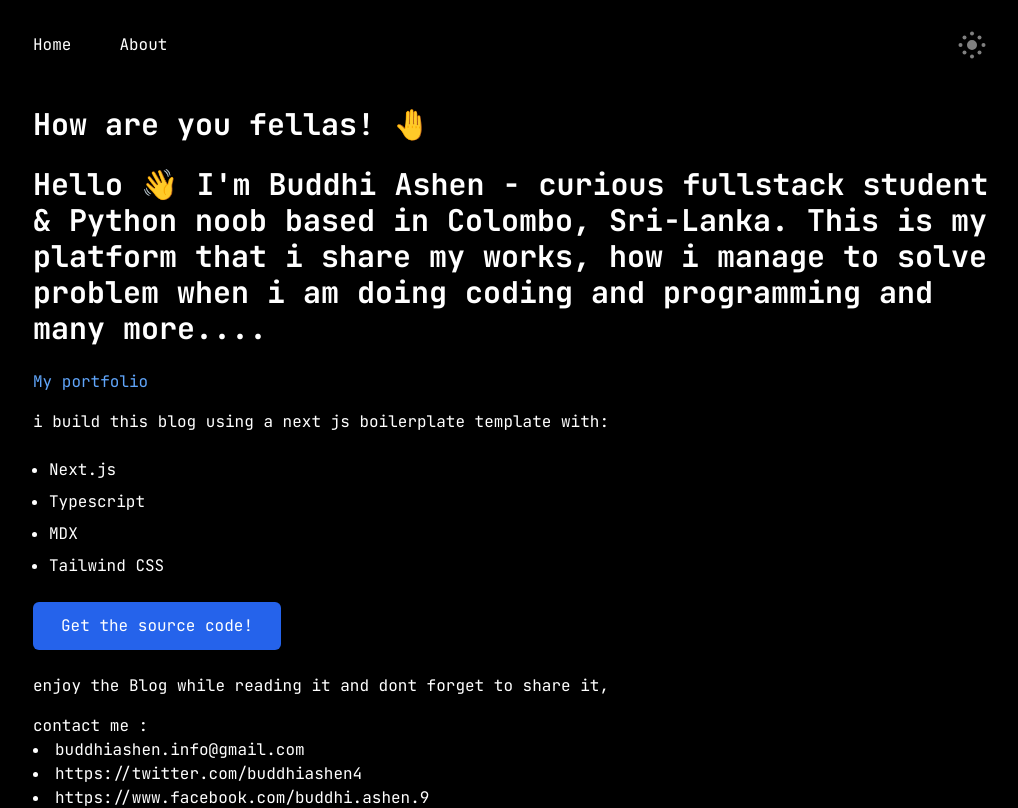
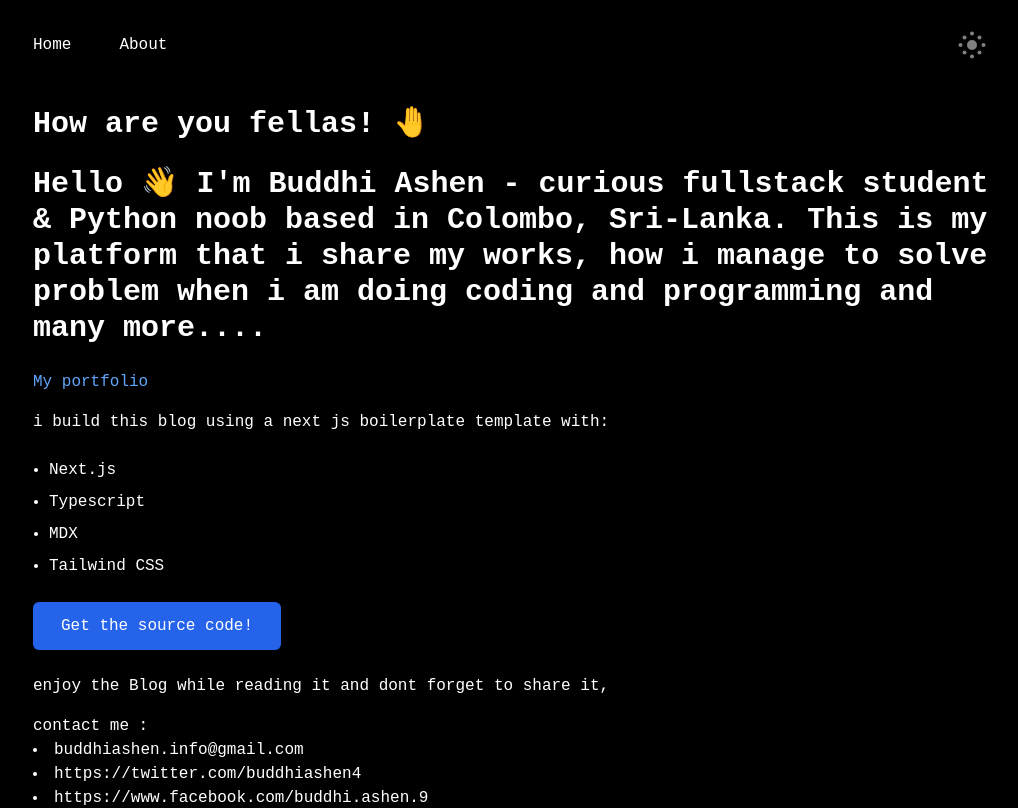
Before and after one commit to buddhiashen/Buddhi-dev-blog, a Next.js app: page / in a window 1280 px wide. Shown: the top 808 px of the page, without its empty margins (127-1145 px from the left). Built offline with nearby package versions, Linux system fonts and the light colour scheme; what @tailwindcss/typography would draw is missing.

Commit message:
Update index.tsx

```diff
--- a/pages/index.tsx
+++ b/pages/index.tsx
@@ -16,9 +16,6 @@
 export const Index = ({ posts }: IndexProps): JSX.Element => {
   return (
     <Layout>
-<style>
-@import url('https://fonts.googleapis.com/css2?family=JetBrains+Mono:wght@400;500;700&display=swap');
-</style>
       <h1>How are you fellas! 🤚 </h1>
       <h1>Hello 👋 I'm Buddhi Ashen - curious fullstack student & Python noob based in Colombo, Sri-Lanka. This is my platform
         that i share my works, how i manage to solve problem when i am doing coding  and programming and many more....
```
